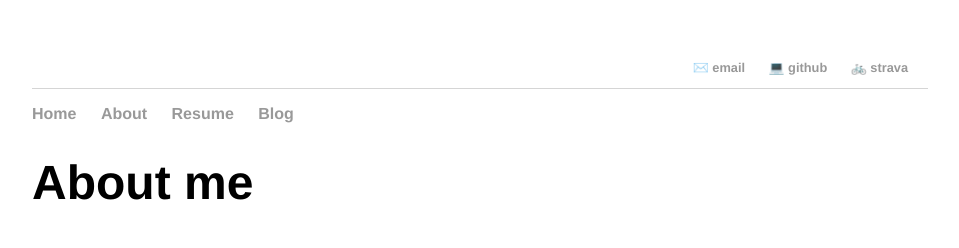
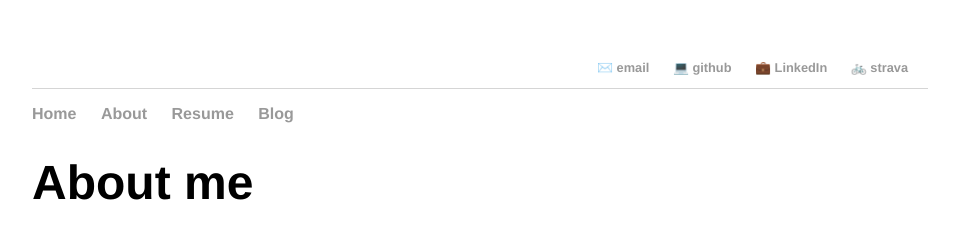
Before and after one commit to tricalnikhil/tricalnikhil.github.io, a Jekyll site: the page built from about.md, in a window 1280 px wide. Shown: the top 248 px of the page, without its empty margins (160-1119 px from the left). Built offline with Jekyll 4.4.1, drawn with Linux system fonts in a browser that asks for light colours.

Commit message:
add linkedin link

```diff
--- a/_layouts/default.html
+++ b/_layouts/default.html
@@ -11,6 +11,7 @@
 	    		<ul>
 	        		<li><a href="mailto:me@shahnikhil.com">✉️ email</a></li>
 	        		<li><a href="https://github.com/tricalnikhil">💻 github</a></li>
+	        		<li><a href="www.linkedin.com/in/shah-nikhil">💼 LinkedIn</a></li>
 							<li><a href="https://www.strava.com/athletes/tricalnikhil">🚲 strava</a></li>
 				</ul>
 			</header>
```
